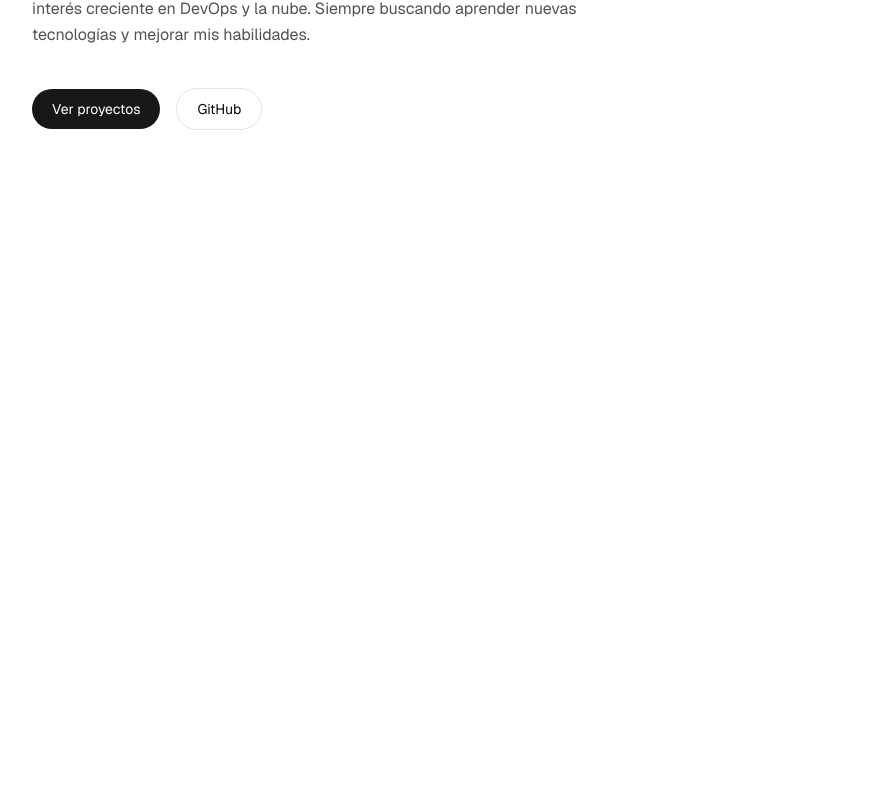
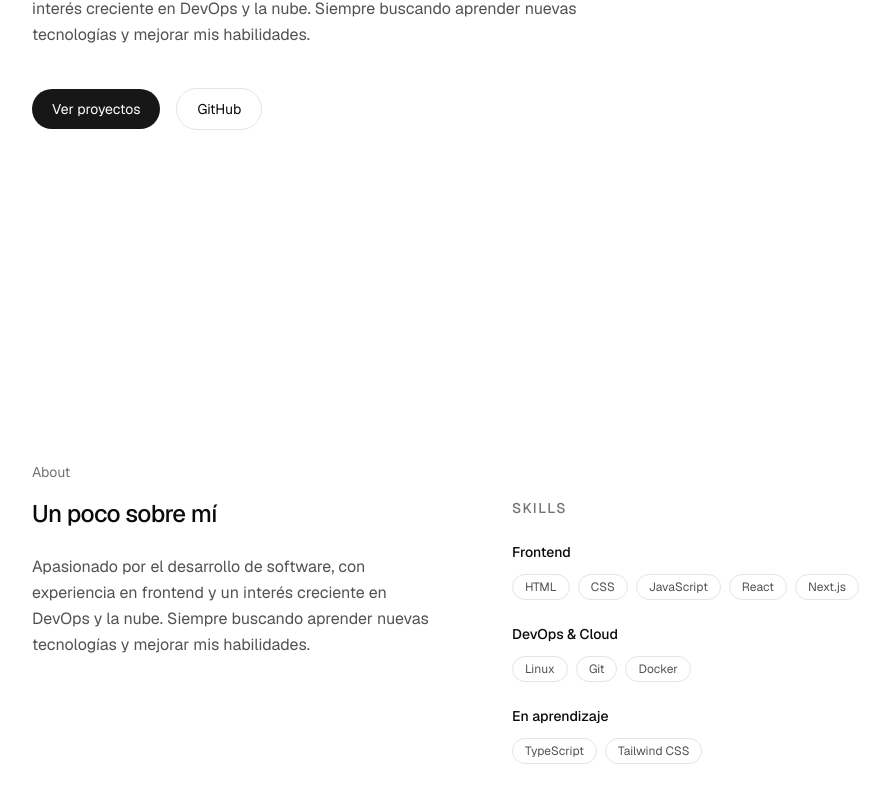
Before and after one commit to Sergioavr/Mi-portafolio, a Next.js app: page / in a window 1280 px wide. Shown: the part 498-1300 px from the top of the page, without its empty margins (160-1050 px from the left). Before the commit the page ends 864 px from the top, so only its background shows below. Built offline with nearby package versions, Linux system fonts and the light colour scheme.

Commit message:
feat: add about section with skills

```diff
--- a/app/page.tsx
+++ b/app/page.tsx
@@ -1,9 +1,11 @@
+import About from "@/components/sections/About";
 import Hero from "@/components/sections/Hero";
 
 export default function Home() {
   return (
     <main className="pt-16">
       <Hero />
+      <About />
     </main>
   );
 }
--- /dev/null
+++ b/components/sections/About.tsx
@@ -0,0 +1,43 @@
+import { siteConfig, skills } from "@/data";
+
+export default function About() {
+  return (
+    <section id="about" className="py-24 px-6">
+      <div className="max-w-4xl mx-auto">
+        <p className="text-sm text-neutral-500 mb-4">About</p>
+        <div className="grid grid-cols-1 md:grid-cols-2 gap-16">
+          <div>
+            <h2 className="text-2xl font-medium tracking-tight mb-6">
+              Un poco sobre mí
+            </h2>
+            <p className="text-neutral-600 leading-relaxed">
+              {siteConfig.bio}
+            </p>
+          </div>
+          <div>
+            <h3 className="text-sm font-medium text-neutral-500 mb-6 uppercase tracking-widest">
+              Skills
+            </h3>
+            <div className="flex flex-col gap-6">
+              {skills.map((group) => (
+                <div key={group.category}>
+                  <p className="text-sm font-medium mb-3">{group.category}</p>
+                  <div className="flex flex-wrap gap-2">
+                    {group.items.map((item) => (
+                      <span
+                        key={item}
+                        className="text-xs px-3 py-1 border border-neutral-200 rounded-full text-neutral-600"
+                      >
+                        {item}
+                      </span>
+                    ))}
+                  </div>
+                </div>
+              ))}
+            </div>
+          </div>
+        </div>
+      </div>
+    </section>
+  );
+}
```
